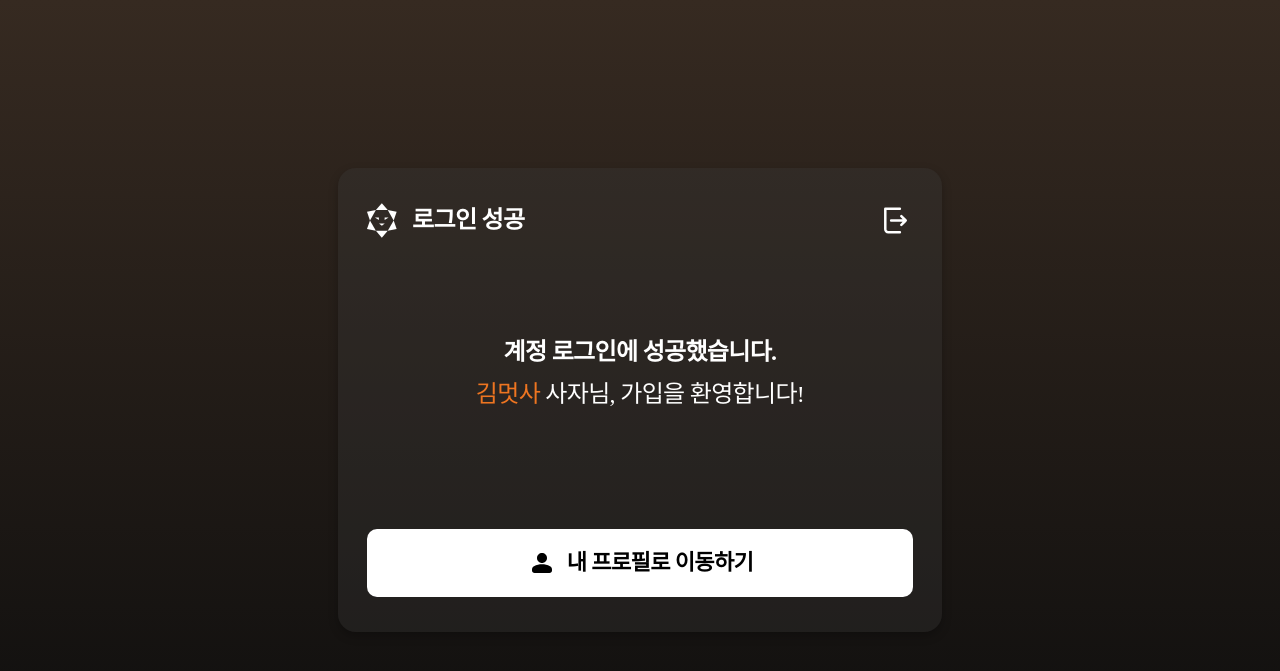
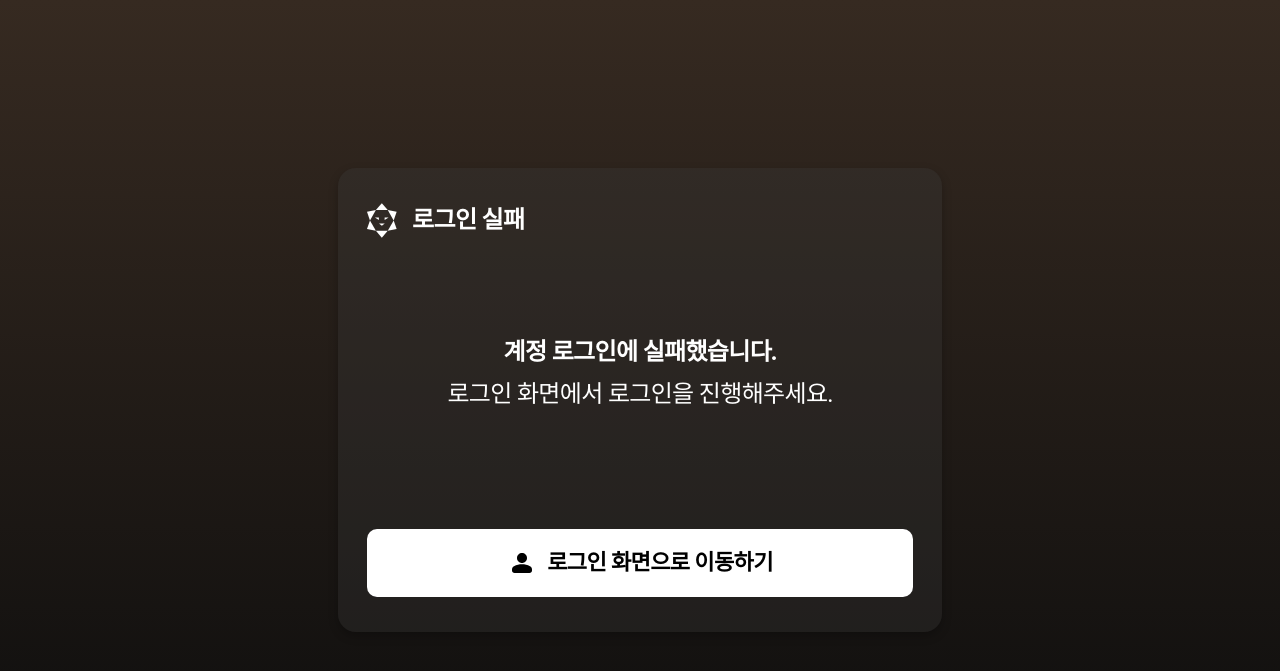
Before and after one commit to Likelion-at-SMWU-14th/LeeYeonSeo, a Django app: page /main/ in a window 1280 px wide. Shown: the top 671 px of the page. Run offline with Django 5.2, Linux system fonts and the light colour scheme; some web fonts are replaced.

Commit message:
메인페이지 추가

```diff
--- a/General-Seminar/week04/accounts/views.py
+++ b/General-Seminar/week04/accounts/views.py
@@ -1,6 +1,6 @@
 from django.shortcuts import render, redirect
 from .forms import SignupForm
-from django.contrib.auth import authenticate, login as auth_login #사용자인증
+from django.contrib.auth import authenticate, login as auth_login, logout as auth_logout #사용자인증
 
 def signup(request):
     if request.method == "POST": # 사용자가 회원가입 버튼을 눌렀을 때
@@ -28,3 +28,8 @@ def login(request):
 
 def main(request):
     return render(request, "main.html")
+
+def logout(request):
+    if request.user.is_authenticated:
+        auth_logout(request)
+    return redirect("login")
--- a/General-Seminar/week04/myproject/urls.py
+++ b/General-Seminar/week04/myproject/urls.py
@@ -23,4 +23,5 @@ urlpatterns = [
     path('signup/', views.signup, name='signup'),
     path('login/', views.login, name='login'),
     path('main/', views.main, name='main'),
+    path('logout/', views.logout, name='logout'),
 ]
--- a/General-Seminar/week04/static/css/main.css
+++ b/General-Seminar/week04/static/css/main.css
@@ -16,8 +16,8 @@ body {
   background-attachment: fixed;
 }
 
-/* 1. 로그인 성공! 박스 */
-.success-box {
+/* 1. 로그인 박스 */
+.box {
   position: absolute;
   top: 50%;
   left: 50%;
@@ -74,8 +74,8 @@ h2 {
   display: block;
 }
 
-/* 3. 로그인 성공 멘트 */
-.success-ment {
+/* 3. 로그인 멘트 */
+.ment {
   margin: auto 0;
   display: flex;
   flex-direction: column;
@@ -84,7 +84,7 @@ h2 {
   align-items: center;
 }
 
-.success-ment h3 {
+.ment h3 {
   margin: 0;
   color: #fff;
   text-align: center;
@@ -95,7 +95,7 @@ h2 {
   letter-spacing: -0.042rem;
 }
 
-.success-ment p {
+.ment p {
   margin: 0;
   text-align: center;
   color: #fff;
@@ -107,7 +107,7 @@ h2 {
   letter-spacing: -0.042rem;
 }
 
-.success-ment span {
+.ment span {
   color: #ee7521;
 }
 
--- a/General-Seminar/week04/templates/main.html
+++ b/General-Seminar/week04/templates/main.html
@@ -9,24 +9,51 @@
     <title>🦁 메인</title>
   </head>
   <body>
-    <div class="success-box">
+    {% if user.is_authenticated %}
+
+    <div class="box">
       <header>
         <div class="header-left">
           <img class="icon" src="{% static 'images/icon.svg' %}" />
           <h2>로그인 성공</h2>
         </div>
         <button type="button" class="logout-btn">
-          <img src="{% static 'images/logout.svg' %}" alt="로그아웃" />
+          <a href="{% url 'logout' %}">
+            <img src="{% static 'images/logout.svg' %}" alt="로그아웃" />
+          </a>
         </button>
       </header>
-      <div class="success-ment">
+      <div class="ment">
         <h3>계정 로그인에 성공했습니다.</h3>
-        <p><span>김멋사</span> 사자님, 가입을 환영합니다!</p>
+        <p><span>{{ user.first_name }}</span> 사자님, 가입을 환영합니다!</p>
       </div>
       <a class="to_mypage">
         <img src="{% static 'images/mypage.svg' %}" />
         <p>내 프로필로 이동하기</p>
       </a>
     </div>
+
+    {% else %}
+
+    <div class="box">
+      <header>
+        <div class="header-left">
+          <img class="icon" src="{% static 'images/icon.svg' %}" />
+          <h2>로그인 실패</h2>
+        </div>
+      </header>
+
+      <div class="ment">
+        <h3>계정 로그인에 실패했습니다.</h3>
+        <p>로그인 화면에서 로그인을 진행해주세요.</p>
+      </div>
+
+      <a href="{% url 'login' %}" class="to_mypage">
+        <img src="{% static 'images/mypage.svg' %}" />
+        <p>로그인 화면으로 이동하기</p>
+      </a>
+    </div>
+
+    {% endif %}
   </body>
 </html>
```
